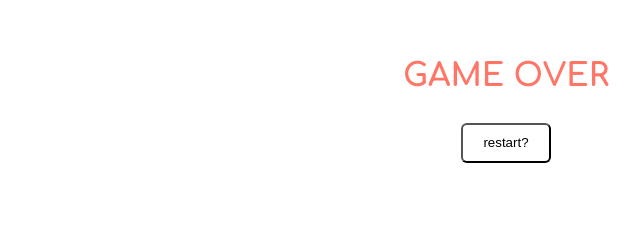
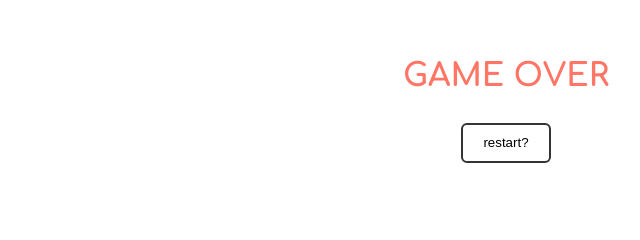
Before and after one commit to polinaaro/bacteria-colony, a plain HTML site: page index.html in a window 1280 px wide. Shown: the part 290-530 px from the top of the page, 134-774 px from the left. Drawn offline with Linux system fonts and the light colour scheme.

Commit message:
change style for gameover

```diff
--- a/style.css
+++ b/style.css
@@ -30,6 +30,7 @@ canvas{
     width: 100%;
     height: 100%;
     backdrop-filter: blur(10px) grayscale(100%);
+    -webkit-backdrop-filter: blur(10px) grayscale(100%);
     color: rgb(255, 117, 102);
     font-family: "Comfortaa", sans-serif;
     display: flex;
@@ -39,9 +40,11 @@ canvas{
     align-items: center;
     flex-direction: column;
     gap: 30px;
+    transition-duration: .3s;
 }
 
 #gameover button{
+    border: 2px solid rgb(52, 52, 52);
     padding: 3px 20px;
     border-radius: 6px;
     background: transparent;
```
